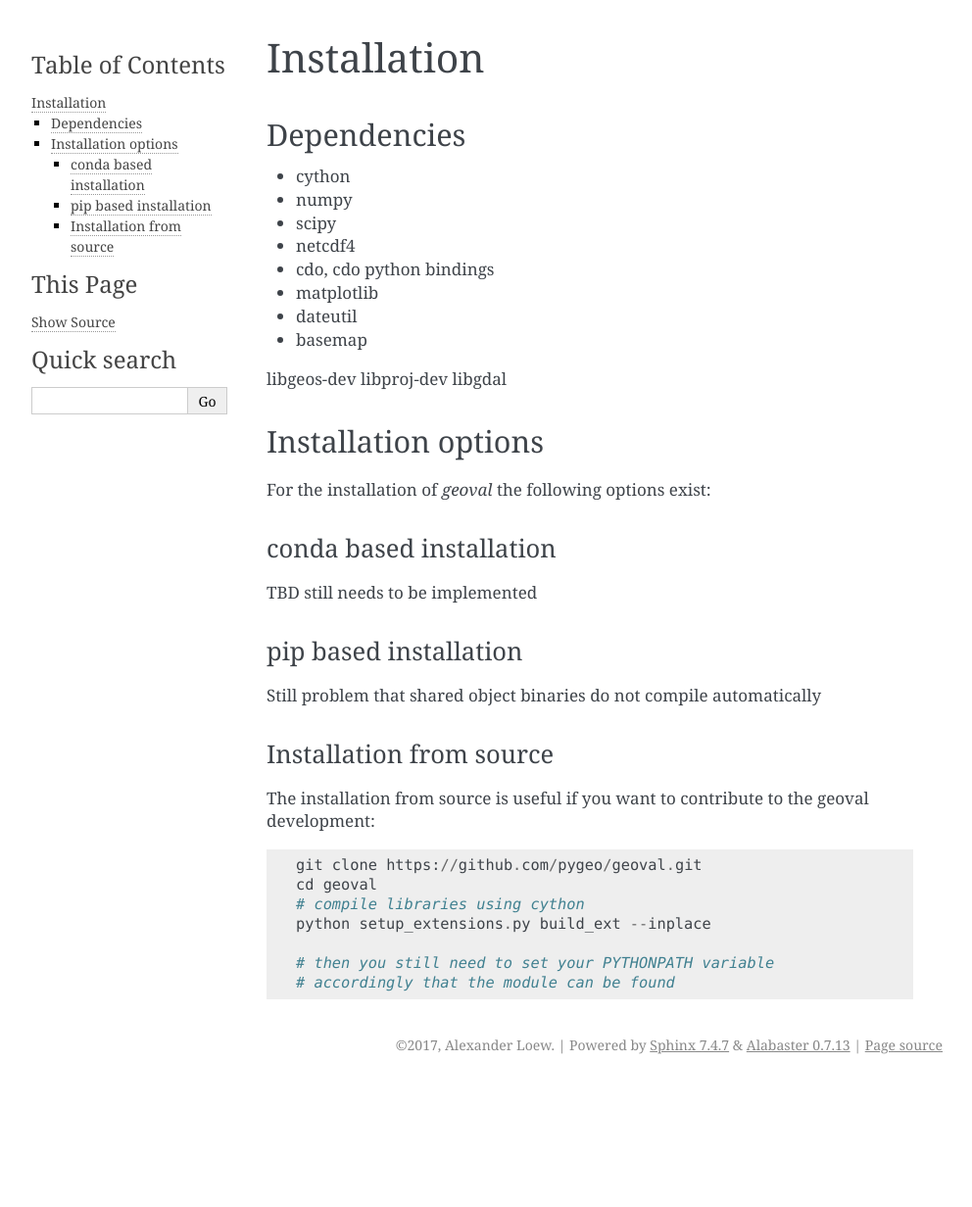
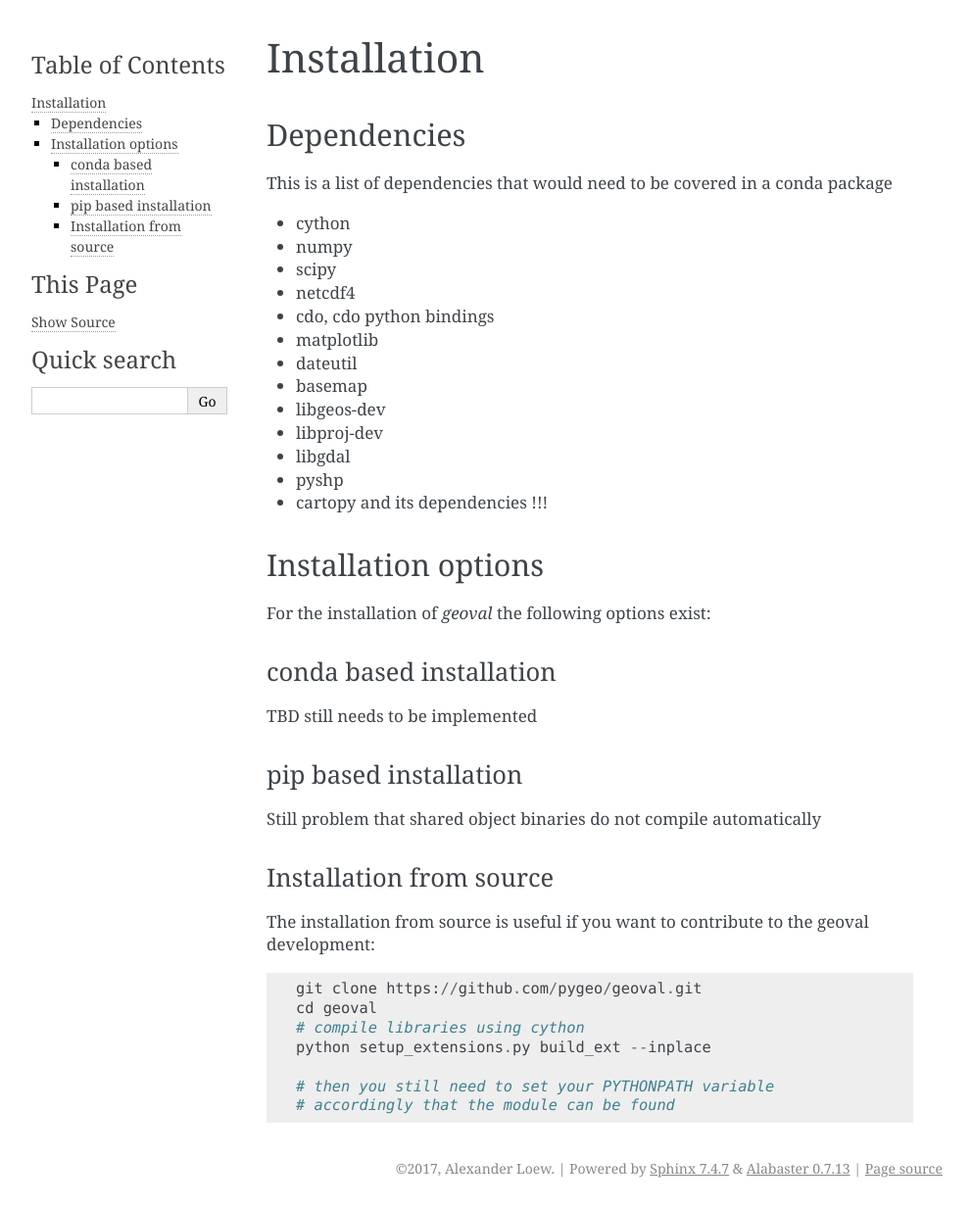
Before and after one commit to pygeo/geoval, a Sphinx documentation site: the page built from doc/source/installation.rst, in a window 1280 px wide. Shown: the whole page at 98% size, without its empty margins (148-1140 px from the left). Built offline with Sphinx 7.4.7, drawn with Linux system fonts in a browser that asks for light colours; before the commit the page ends 1106 px from its top, so only the background shows below that.

Commit message:
updated dependency list

```diff
--- a/doc/source/installation.rst
+++ b/doc/source/installation.rst
@@ -3,6 +3,8 @@ Installation
 
 Dependencies
 ------------
+
+This is a list of dependencies that would need to be covered in a conda package
 
 - cython
 - numpy
@@ -12,13 +14,11 @@ Dependencies
 - matplotlib
 - dateutil
 - basemap
-
-libgeos-dev
-libproj-dev
-libgdal
-
-
-
+- libgeos-dev
+- libproj-dev
+- libgdal
+- pyshp
+- cartopy and its dependencies !!!
 
 Installation options
 --------------------
```
